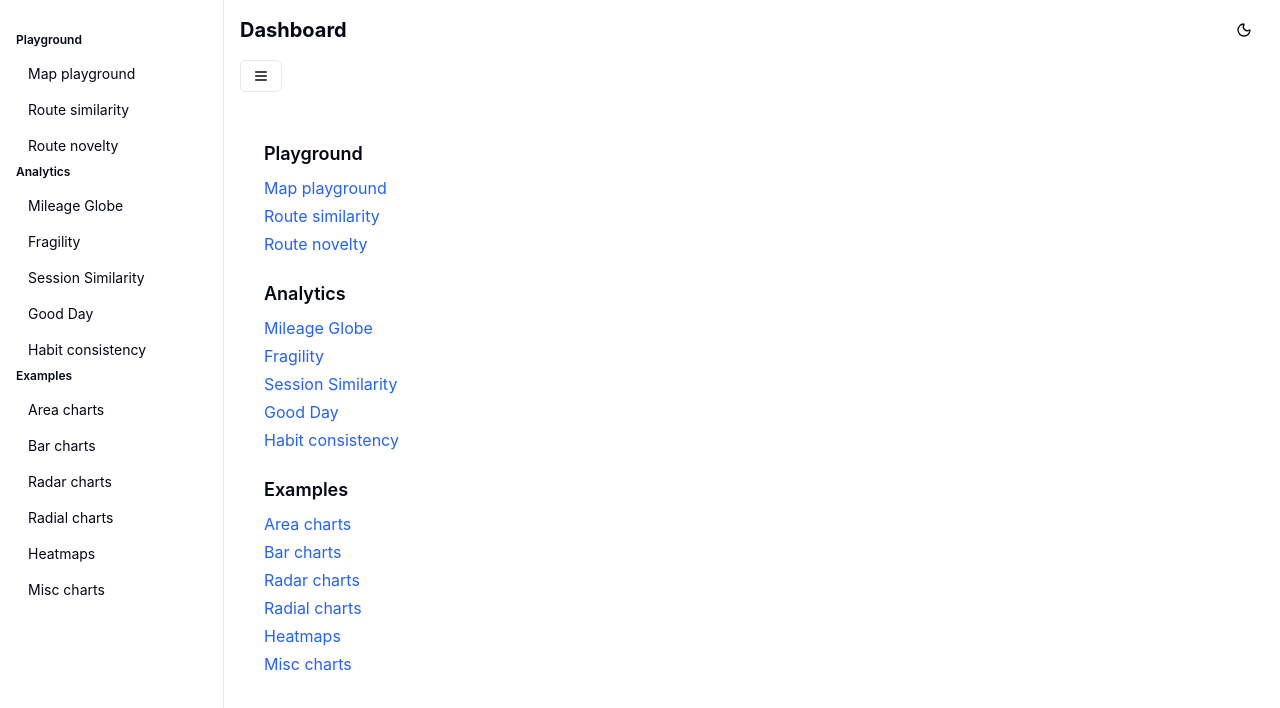
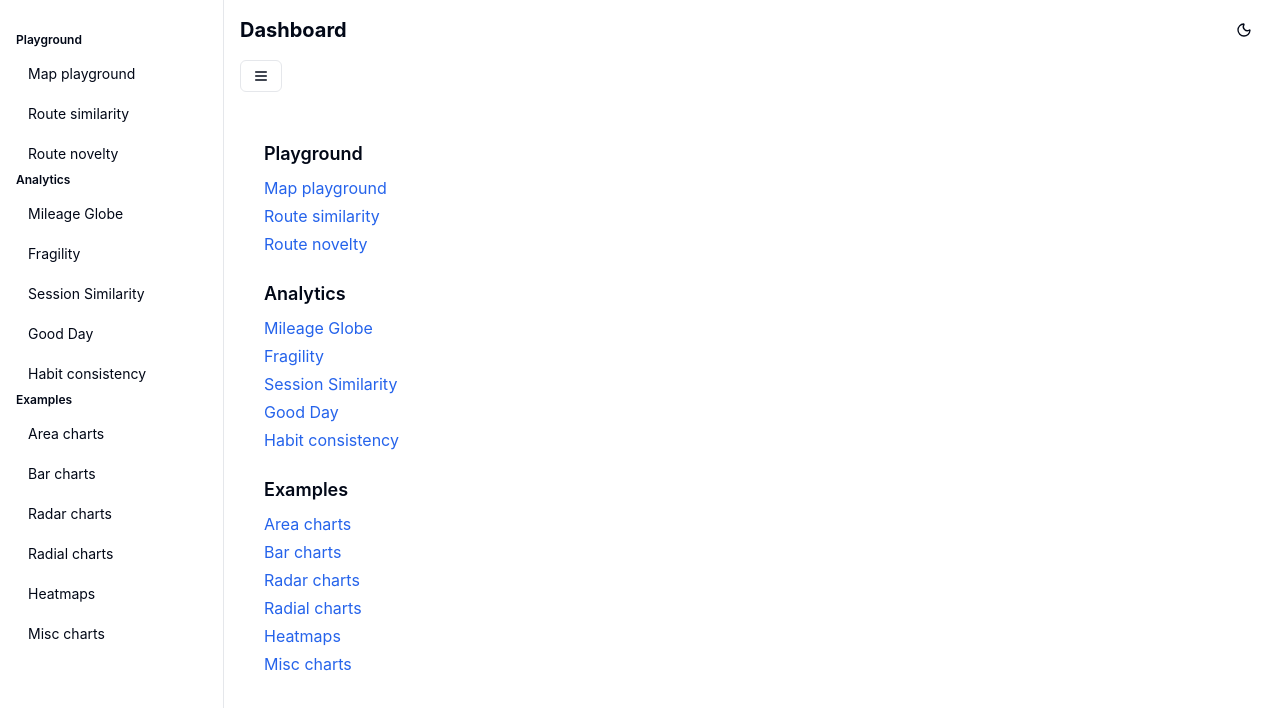
Before and after one commit to osmond/improved-system, a React (Vite) app: page /dashboard in a window 1280 px wide. Shown: the top 708 px of the page. Built offline with nearby package versions, Linux system fonts and the light colour scheme.

Commit message:
refactor: add sidebar group label and content

```diff
--- a/src/components/app-sidebar.tsx
+++ b/src/components/app-sidebar.tsx
@@ -4,6 +4,8 @@ import {
   SidebarHeader,
   SidebarContent,
   SidebarGroup,
+  SidebarGroupLabel,
+  SidebarGroupContent,
   SidebarFooter,
 } from "@/components/ui/sidebar";
 import { NavLink } from "react-router-dom";
@@ -18,8 +20,9 @@ export default function AppSidebar() {
         <SidebarContent>
           {dashboardRoutes.map((group: DashboardRouteGroup) => (
             <SidebarGroup key={group.label}>
-              <h4 className="mb-2 text-xs font-semibold">{group.label}</h4>
-              <ul>
+              <SidebarGroupLabel>{group.label}</SidebarGroupLabel>
+              <SidebarGroupContent>
+                <ul className="space-y-1">
                   {group.items.map((link) => (
                     <li key={link.to}>
                       <NavLink
@@ -38,8 +41,8 @@ export default function AppSidebar() {
                     </li>
                   ))}
                 </ul>
+              </SidebarGroupContent>
             </SidebarGroup>
-
           ))}
         </SidebarContent>
         <SidebarFooter />
--- a/src/components/ui/sidebar.tsx
+++ b/src/components/ui/sidebar.tsx
@@ -68,12 +68,33 @@ const SidebarContent = React.forwardRef<HTMLDivElement, React.HTMLAttributes<HTM
 );
 SidebarContent.displayName = "SidebarContent";
 
-const SidebarGroup = React.forwardRef<HTMLUListElement, React.HTMLAttributes<HTMLUListElement>>(
-  ({ className, ...props }, ref) => (
-    <ul ref={ref} className={cn("space-y-1", className)} {...props} />
-  )
-);
+const SidebarGroup = React.forwardRef<
+  HTMLDivElement,
+  React.HTMLAttributes<HTMLDivElement>
+>(({ className, ...props }, ref) => (
+  <div ref={ref} className={cn("", className)} {...props} />
+));
 SidebarGroup.displayName = "SidebarGroup";
+
+const SidebarGroupLabel = React.forwardRef<
+  HTMLHeadingElement,
+  React.HTMLAttributes<HTMLHeadingElement>
+>(({ className, ...props }, ref) => (
+  <h4
+    ref={ref}
+    className={cn("mb-2 text-xs font-semibold", className)}
+    {...props}
+  />
+));
+SidebarGroupLabel.displayName = "SidebarGroupLabel";
+
+const SidebarGroupContent = React.forwardRef<
+  HTMLDivElement,
+  React.HTMLAttributes<HTMLDivElement>
+>(({ className, ...props }, ref) => (
+  <div ref={ref} className={cn("", className)} {...props} />
+));
+SidebarGroupContent.displayName = "SidebarGroupContent";
 
 const SidebarItem = React.forwardRef<HTMLLIElement, React.HTMLAttributes<HTMLLIElement>>(
   ({ className, ...props }, ref) => (
@@ -118,6 +139,8 @@ export {
   SidebarHeader,
   SidebarContent,
   SidebarGroup,
+  SidebarGroupLabel,
+  SidebarGroupContent,
   SidebarItem,
   SidebarFooter,
   SidebarProvider,
```
Lines whose indentation alone changed are shown as unchanged.
